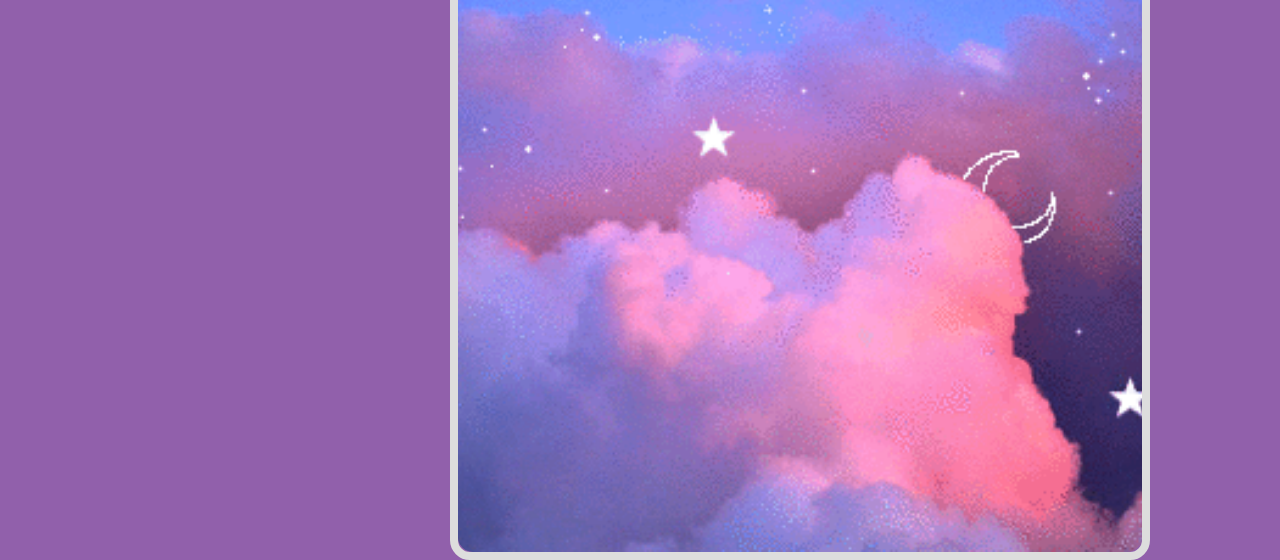
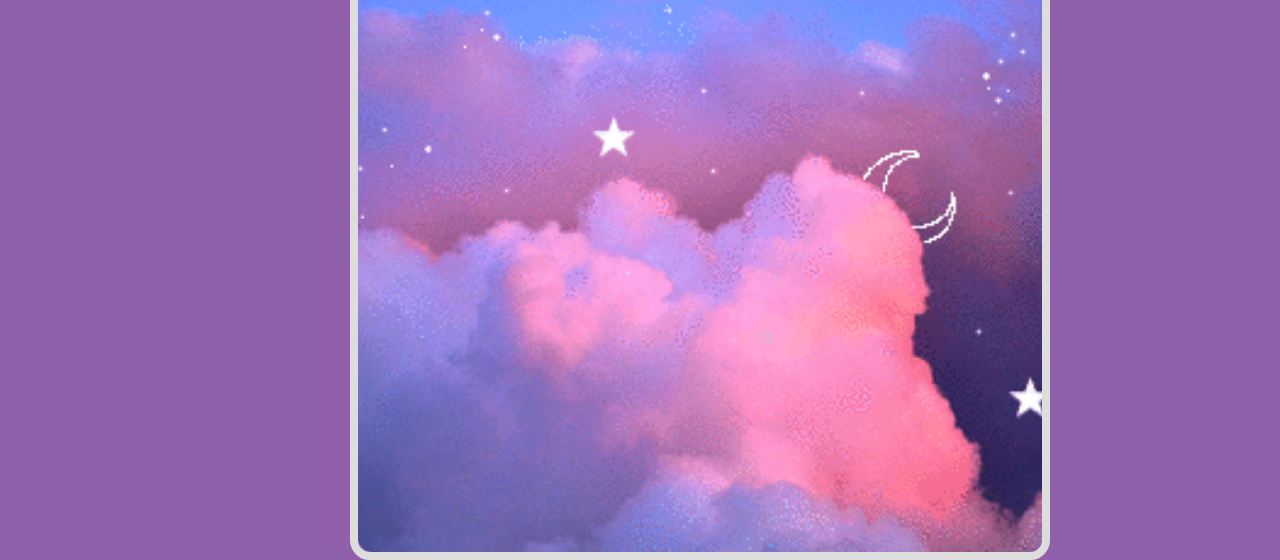
Before and after one commit to maxinemae/Portfolio, a plain HTML site: page DisclaimerInfo.html in a window 1280 px wide. Shown: the part 320-880 px from the top of the page. Drawn offline with Linux system fonts and the light colour scheme.

Commit message:
Update DisclaimerInfo.css

```diff
--- a/css/DisclaimerInfo.css
+++ b/css/DisclaimerInfo.css
@@ -26,7 +26,7 @@ h2{
   border: 8px solid #ddd;
   position: absolute;
   margin-top: 180px;
-  margin-left: 450px;
+  margin-left: 350px;
 }
 
 .card-img{
```
